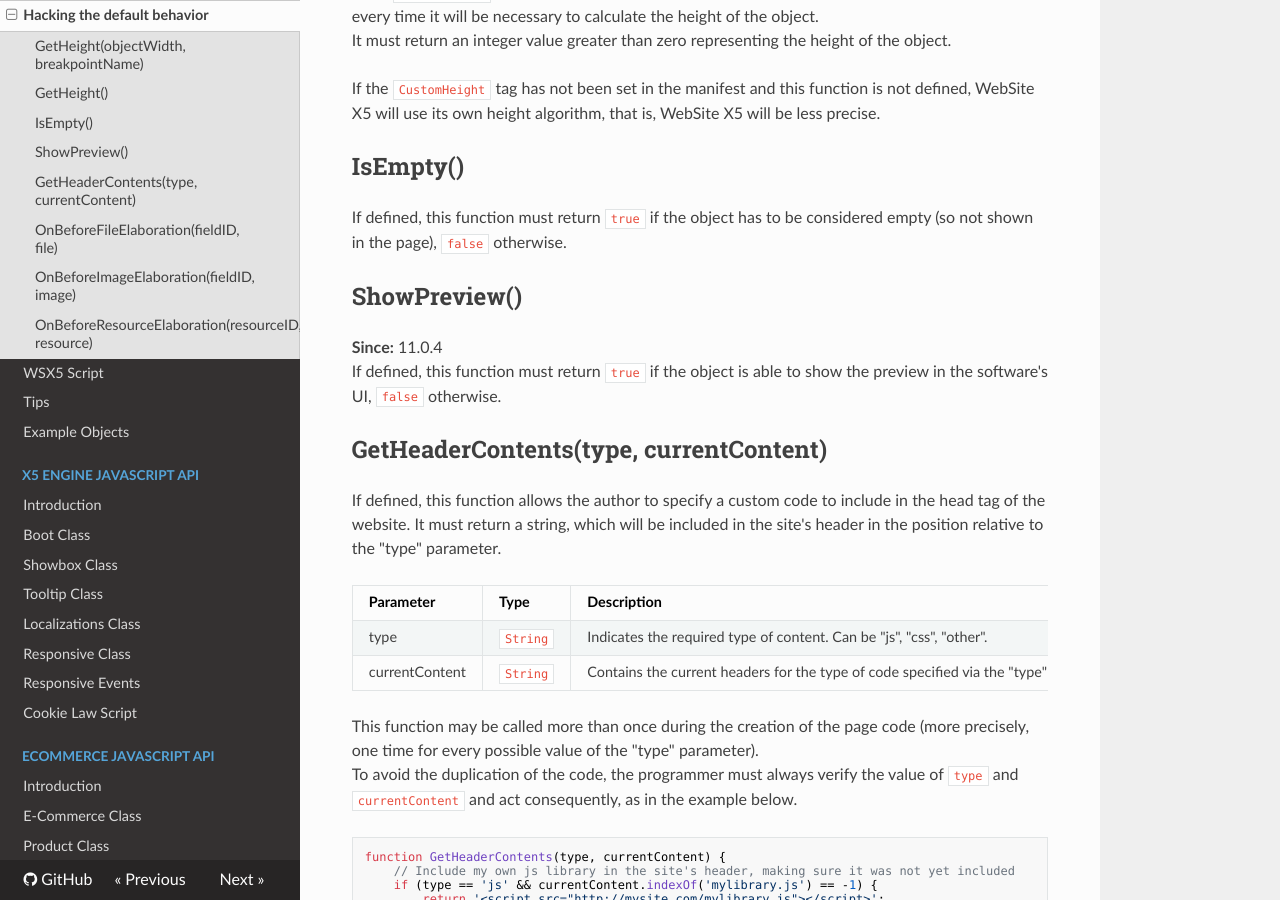
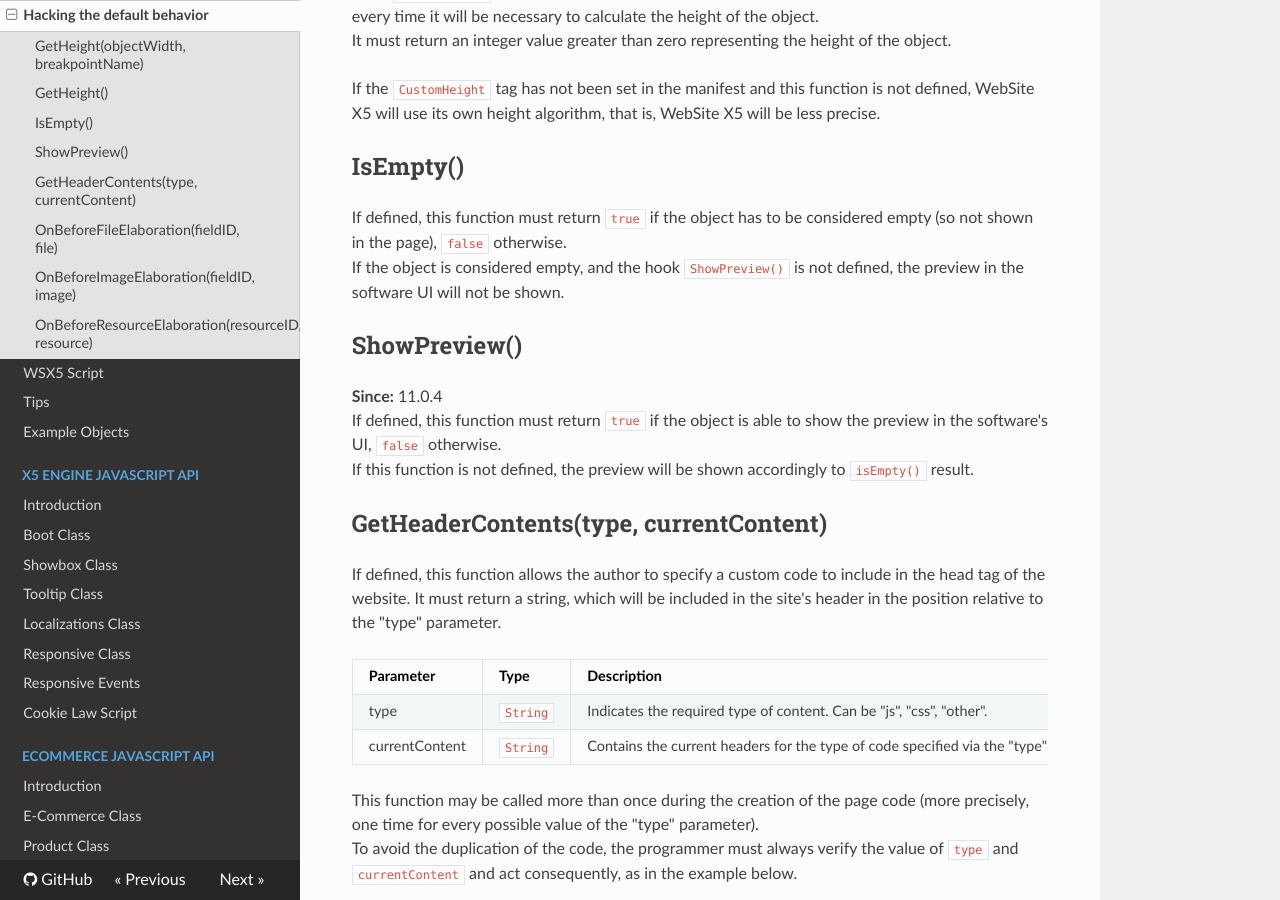
Before and after one commit to WebSiteX5/wsx5-developers-guide, an MkDocs documentation site: the page built from docs/optional-objects/hooks.md, in a window 1280 px wide and 900 px high, scrolled down 953 px. Built offline with MkDocs 1.6.1, drawn with Linux system fonts in a browser that asks for light colours; nearby versions of some CDN libraries; old or Windows-style settings are respelled for this version of MkDocs.

Commit message:
Specifica comportamento ShowPreview()

```diff
--- a/docs/optional-objects/hooks.md
+++ b/docs/optional-objects/hooks.md
@@ -29,10 +29,12 @@ If the `CustomHeight` tag has not been set in the manifest and this function is
 
 ## IsEmpty()
 If defined, this function must return `true` if the object has to be considered empty (so not shown in the page), `false` otherwise.
+If the object is considered empty, and the hook `ShowPreview()` is not defined, the preview in the software UI will not be shown.
 
 ## ShowPreview()
 **Since:** 11.0.4
 If defined, this function must return `true` if the object is able to show the preview in the software's UI, `false` otherwise.
+If this function is not defined, the preview will be shown accordingly to `isEmpty()` result.
 
 ## GetHeaderContents(type, currentContent)
 If defined, this function allows the author to specify a custom code to include in the head tag of the website. It must return a string, which will be included in the site's header in the position relative to the "type" parameter.
```
